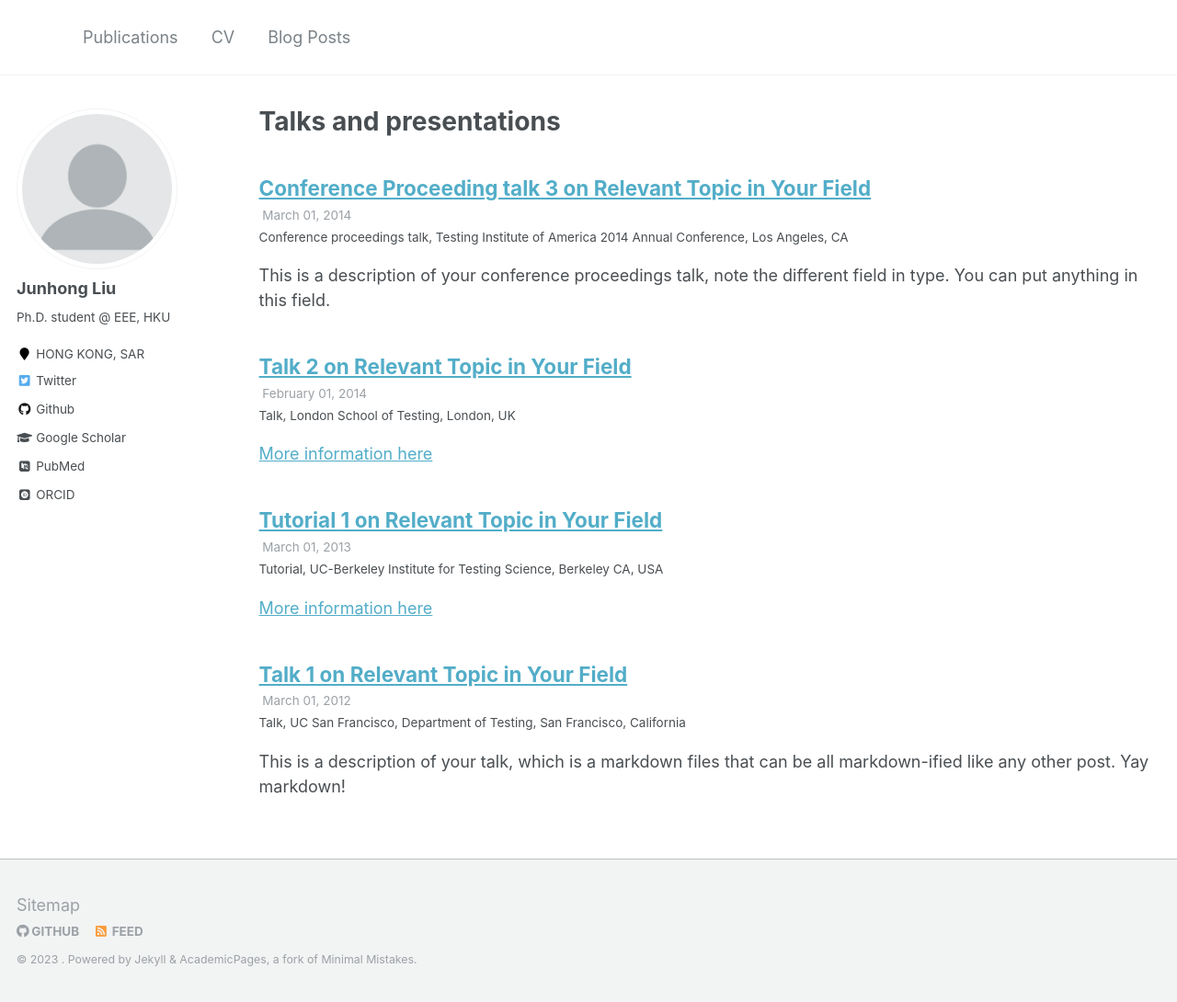
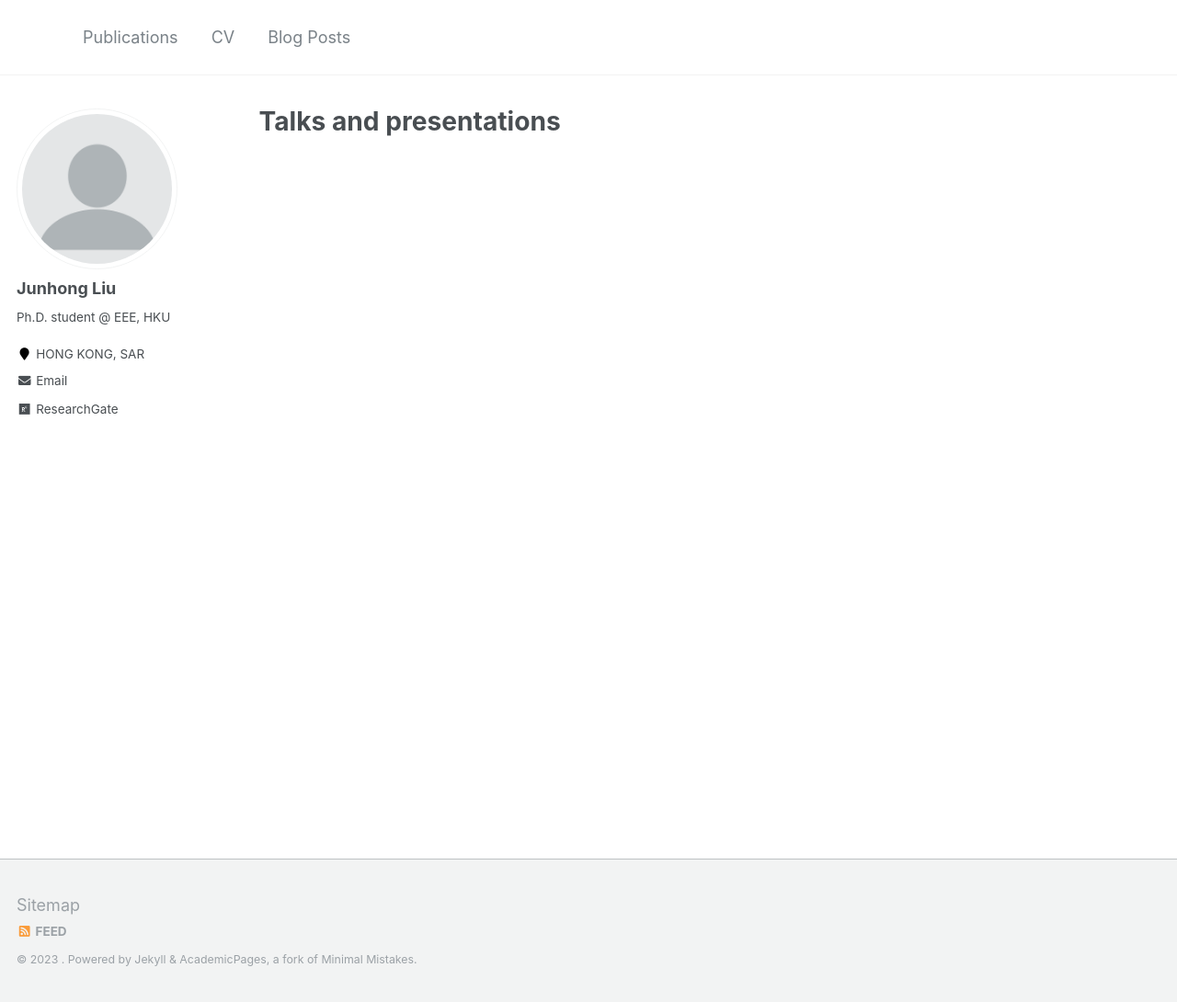
Before and after one commit to johnny-eee/online, a Jekyll site: the page built from _pages/talks.html, in a window 1280 px wide and 1090 px high. Shown: the whole window at 92% size. Built offline with Jekyll 4.4.1, drawn with Linux system fonts in a browser that asks for light colours; some web fonts are replaced; part of the change alters nothing that is shown.

Commit message:
Update _config.yml

```diff
--- a/_config.yml
+++ b/_config.yml
@@ -85,10 +85,10 @@ author:
   bio              : "Ph.D. student @ EEE, HKU"
   location         : "HONG KONG, SAR"
   employer         :
-  pubmed           : "https://www.ncbi.nlm.nih.gov/pubmed/?term=john+snow"
-  googlescholar    : "http://yourfullgooglescholarurl.com"
-  email            :
-  researchgate     :  # example: "https://www.researchgate.net/profile/yourprofile"
+  #pubmed           : "https://www.ncbi.nlm.nih.gov/pubmed/?term=john+snow"
+  #googlescholar    : "http://yourfullgooglescholarurl.com"
+  email            :  "jhliu@eee.hku.hk"
+  researchgate     :  "https://www.researchgate.net/profile/Junhong-Liu-5"
   uri              :
   bitbucket        :
   codepen          :
@@ -96,20 +96,20 @@ author:
   flickr           :
   facebook         :
   foursquare       :
-  github           : "academicpages"
+  #github           : "academicpages"
   google_plus      :
   keybase          :
   instagram        :
-  impactstory      : #"https://profiles.impactstory.org/u/xxxx-xxxx-xxxx-xxxx"
+ #impactstory      : #"https://profiles.impactstory.org/u/xxxx-xxxx-xxxx-xxxx"
   lastfm           :
   linkedin         :
-  orcid            : "http://orcid.org/yourorcidurl"
+  #orcid            : "http://orcid.org/yourorcidurl"
   pinterest        :
   soundcloud       :
-  stackoverflow    : # http://stackoverflow.com/users/123456/username
+  #stackoverflow    : # http://stackoverflow.com/users/123456/username
   steam            :
   tumblr           :
-  twitter          : "replacethistwitterhandle"
+  #twitter          : "replacethistwitterhandle"
   vine             :
   weibo            :
   xing             :
@@ -175,18 +175,18 @@ kramdown:
 
 # Collections
 collections:
-  teaching:
-    output: false
-    permalink: /:collection/:path/
+  #teaching:
+  #  output: false
+  #  permalink: /:collection/:path/
   publications:
     output: true
     permalink: /:collection/:path/
-  portfolio:
-    output: false
-    permalink: /:collection/:path/
-  talks:
-    output: false
-    permalink: /:collection/:path/
+ # portfolio:
+ #  output: false
+ #   permalink: /:collection/:path/
+ # talks:
+ #  output: false
+ #  permalink: /:collection/:path/
 
 
 # Defaults
```
